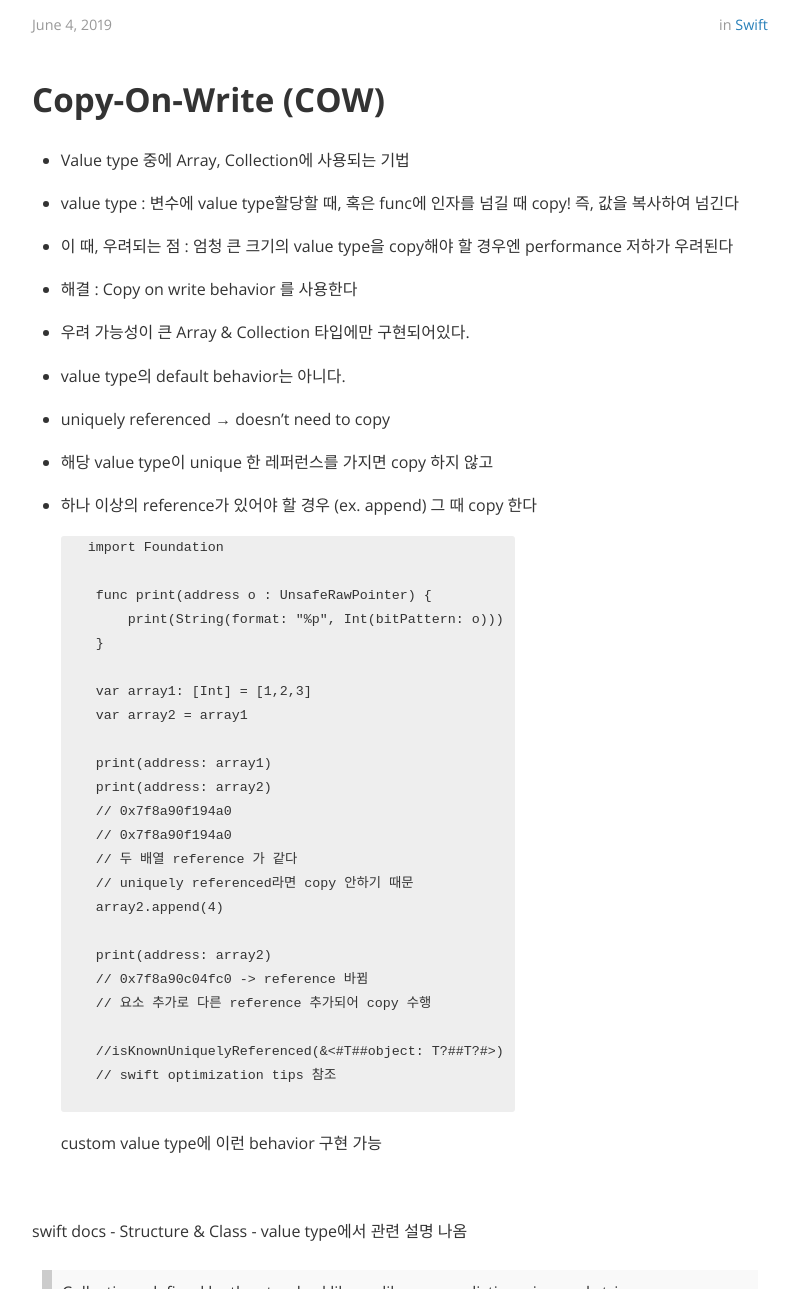
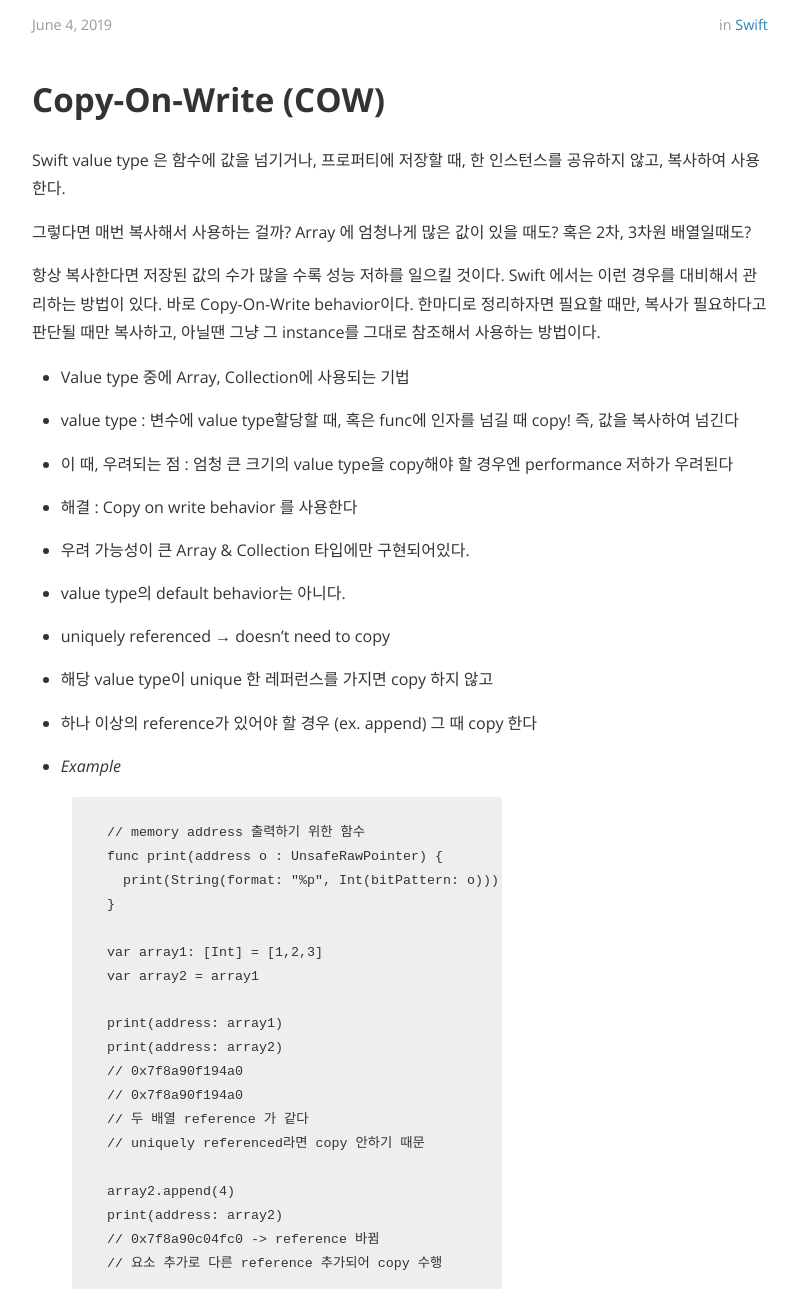
Before and after one commit to daheenallwhite/daheenallwhite.github.io, a Jekyll site: the page built from _posts/2019-06-04-copy-on-write.markdown, in a window 1280 px wide and 1400 px high, scrolled down 482 px, cut to the strip 111-1400 px from the top of the window. Shown: the whole strip, without its empty margins (240-1038 px from the left). Built offline with Jekyll 4.4.1, drawn with Linux system fonts in a browser that asks for light colours; nearby versions of some CDN libraries; emoji names are drawn with the system emoji font; a style sheet for code colours, icons or effects is not loaded; some of the changed text lies outside the part shown.

Commit message:
Modify code highlighting in the post about COW

````diff
--- a/_posts/2019-06-04-copy-on-write.markdown
+++ b/_posts/2019-06-04-copy-on-write.markdown
@@ -11,6 +11,12 @@
 
 
 # Copy-On-Write (COW)
+
+Swift value type 은 함수에 값을 넘기거나, 프로퍼티에 저장할 때, 한 인스턴스를 공유하지 않고, 복사하여 사용한다.
+
+그렇다면 매번 복사해서 사용하는 걸까? Array 에 엄청나게 많은 값이 있을 때도? 혹은 2차, 3차원 배열일때도?
+
+항상 복사한다면 저장된 값의 수가 많을 수록 성능 저하를 일으킬 것이다. Swift 에서는 이런 경우를 대비해서 관리하는 방법이 있다. 바로 Copy-On-Write behavior이다. 한마디로 정리하자면 필요할 때만, 복사가 필요하다고 판단될 때만 복사하고, 아닐땐 그냥 그 instance를 그대로 참조해서 사용하는 방법이다.
 
 - Value type 중에 Array, Collection에 사용되는 기법
 
@@ -30,36 +36,43 @@
 
 - 하나 이상의 reference가 있어야 할 경우 (ex. append) 그 때 copy 한다
 
-    ```swift
-     import Foundation
+- *Example*
 
-      func print(address o : UnsafeRawPointer) {
-          print(String(format: "%p", Int(bitPattern: o)))
-      }
+    {% highlight javascript %}
 
-      var array1: [Int] = [1,2,3]
-      var array2 = array1
+    // memory address 출력하기 위한 함수
+    func print(address o : UnsafeRawPointer) {
+      print(String(format: "%p", Int(bitPattern: o)))
+    }
 
-      print(address: array1)
-      print(address: array2)
-      // 0x7f8a90f194a0
-      // 0x7f8a90f194a0
-      // 두 배열 reference 가 같다
-      // uniquely referenced라면 copy 안하기 때문
-      array2.append(4)
+    var array1: [Int] = [1,2,3]
+    var array2 = array1
 
-      print(address: array2)
-      // 0x7f8a90c04fc0 -> reference 바뀜
-      // 요소 추가로 다른 reference 추가되어 copy 수행
+    print(address: array1)
+    print(address: array2)
+    // 0x7f8a90f194a0
+    // 0x7f8a90f194a0
+    // 두 배열 reference 가 같다
+    // uniquely referenced라면 copy 안하기 때문
 
-      //isKnownUniquelyReferenced(&<#T##object: T?##T?#>)
-      // swift optimization tips 참조
+    array2.append(4)
+    print(address: array2)
+    // 0x7f8a90c04fc0 -> reference 바뀜
+    // 요소 추가로 다른 reference 추가되어 copy 수행
 
-    ```
+    {% endhighlight %}
 
-    custom value type에 이런 behavior 구현 가능
 
-    &nbsp;
+
+- 처음엔 같은 array instance 참조. *복사 안함*
+    - array2 에 element 추가 → 두 개의 reference → 새로운 element 추가 전에 memory 에 새로 복사한 뒤에 추가됨.
+
+&nbsp;
+
+- custom value type에 이런 behavior 구현 가능
+  - [Writing High-Performance Swift Code - The cost of large Swift values](https://github.com/apple/swift/blob/master/docs/OptimizationTips.rst#advice-use-copy-on-write-semantics-for-large-values)
+
+&nbsp;
 
 swift docs - Structure & Class - value type에서 관련 설명 나옴
 
````
Also changed, not shown: other parts of _posts/2019-06-04-copy-on-write.markdown (+1 -1 lines).
